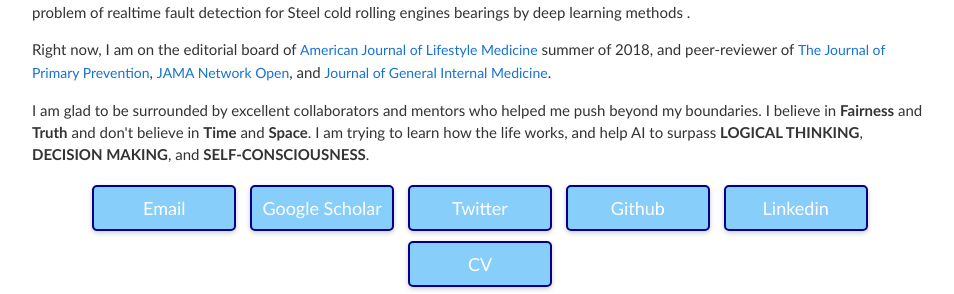
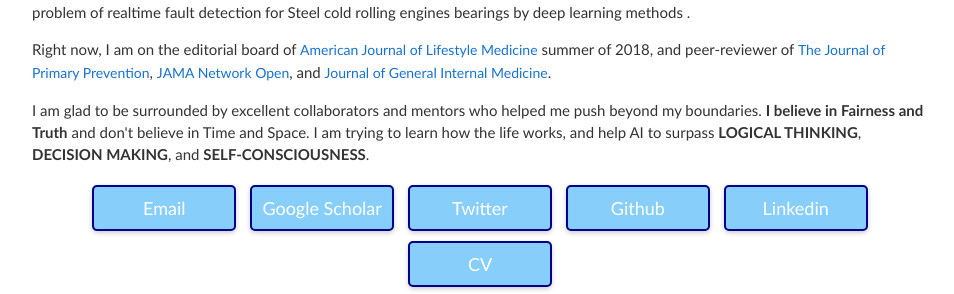
Before and after one commit to ArmanBehnam/ArmanBehnam.github.io, a Jekyll site: the page built from index.html, in a window 1280 px wide. Shown: the part 248-542 px from the top of the page, without its empty margins (160-1114 px from the left). Built offline with Jekyll 4.4.1, drawn with Linux system fonts in a browser that asks for light colours.

```diff
--- a/index.html
+++ b/index.html
@@ -60,7 +60,7 @@ title: Arman Behnam's website
 	<p>Right now, I am on the editorial board of <a href = "https://journals.sagepub.com/editorial-board/AJL">American Journal of Lifestyle Medicine</a> summer of 2018,
 		and peer-reviewer of <a href = "https://www.springer.com/journal/10935/"/>The Journal of Primary Prevention</a>, <a href = "https://jamanetwork.com/journals/jamanetworkopen"/>JAMA Network Open</a>, and <a href = "https://www.springer.com/journal/11606/"/>Journal of General Internal Medicine</a>.</p>
 
-        <p>I am glad to be surrounded by excellent collaborators and mentors who helped me push beyond my boundaries. I believe in <b>Fairness</b> and <b>Truth</b> and don't believe in <b>Time</b> and <b>Space</b>. I am trying to learn how the life works, and help AI to surpass <b>LOGICAL THINKING</b>, <b>DECISION MAKING</b>, and <b>SELF-CONSCIOUSNESS</b>.</p>
+        <p>I am glad to be surrounded by excellent collaborators and mentors who helped me push beyond my boundaries. <b>I believe in Fairness and Truth</b> and don't believe in Time and Space</b>. I am trying to learn how the life works, and help AI to surpass <b>LOGICAL THINKING</b>, <b>DECISION MAKING</b>, and <b>SELF-CONSCIOUSNESS</b>.</p>
 
 	<p style="text-align:center">
     <a href="mailto:abehnam@hawk.iit.edu" class="button">Email</a>
```
